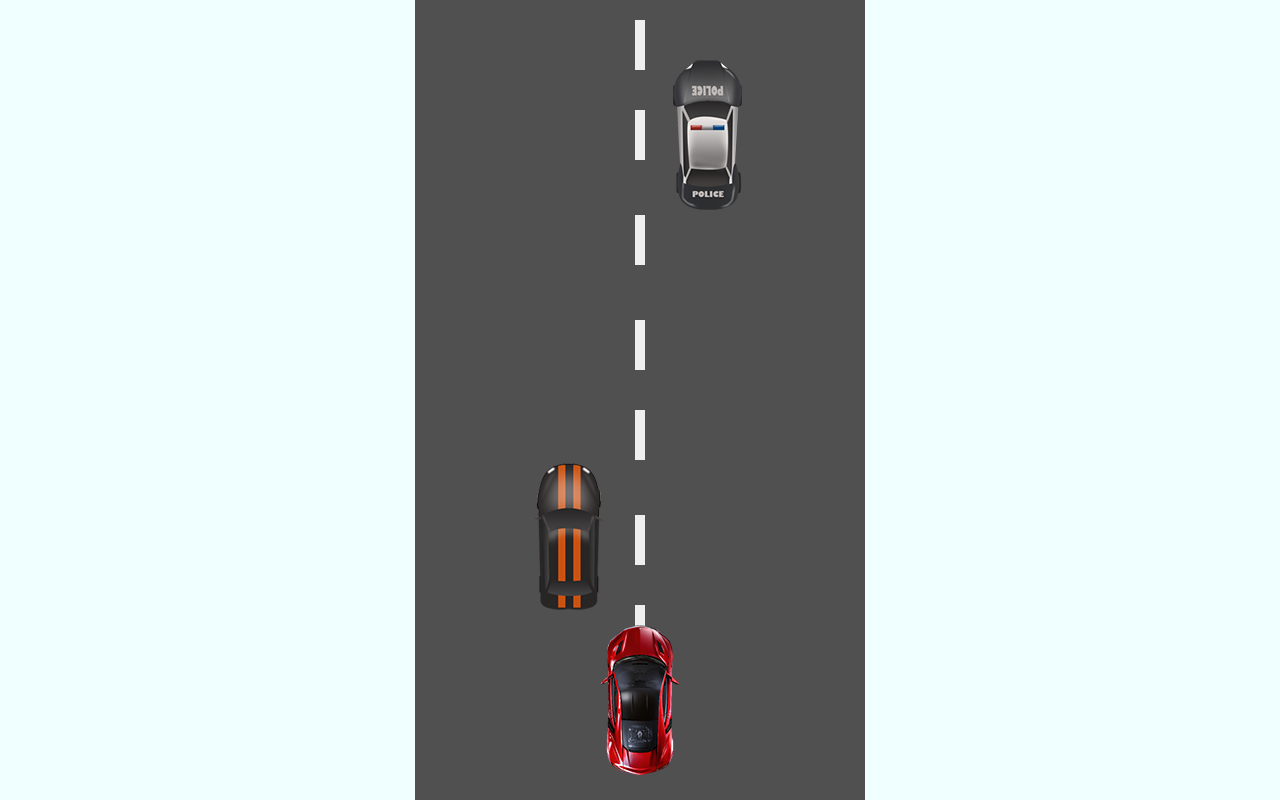
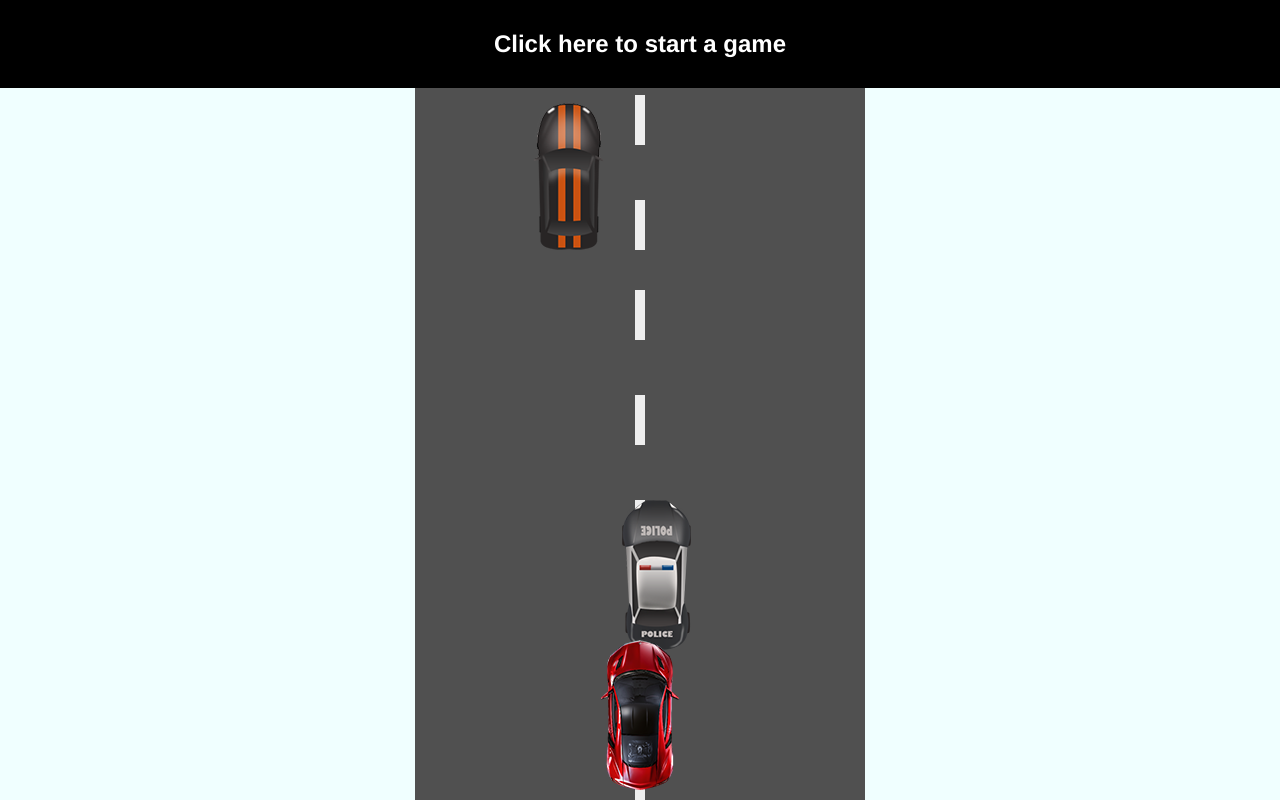
Before and after one commit to Maryan-Serpneviy/Need-for-JS, a website: page src/index.html in a window 1280 px wide. Both pictures are taken after a click on the element "Click here to start a game". Drawn offline with Linux system fonts and the light colour scheme.

Commit message:
Collisions and score implemented

```diff
--- a/src/assets/scss/_main.scss
+++ b/src/assets/scss/_main.scss
@@ -39,3 +39,33 @@ body {
     bottom: 25px;
     left: $road-width / 2 - 90 / 2;
 }
+
+.start {
+    position: absolute;
+    left: 0;
+    top: 0;
+    width: 100%;
+    margin: 0;
+    padding: 2rem 0;
+    text-align: center;
+    z-index: 10;
+    color: #fff;
+    font-size: 1.5rem;
+    background: black;
+    cursor: pointer;
+    font-weight: bold;
+}
+
+.score {
+    position: absolute;
+    top: 0;
+    left: 0;
+    width: 100%;
+    background: black;
+    padding: 1rem 0;
+    z-index: 10;
+    font-size: 1.5rem;
+    color: skyblue;
+    text-align: center;
+    font-weight: bold;
+}
--- a/src/index.js
+++ b/src/index.js
@@ -67,6 +67,18 @@ const moveRoad = () => {
 const moveOpponent = () => {
     const opponents = document.querySelectorAll('.opponent');
     opponents.forEach(opponent => {
+        const playerRect = player.getBoundingClientRect();
+        const opponentRect = opponent.getBoundingClientRect();
+
+        if (playerRect.top <= opponentRect.bottom &&
+            playerRect.right >= opponentRect.left &&
+            playerRect.left <= opponentRect.right &&
+            playerRect.bottom >= opponentRect.top) {
+                Setting.start = false;
+                start.classList.remove('hidden');
+                start.style.top = score.offsetHeight;
+        }
+
         opponent.y += Setting.speed / OPPONENT_SPEED;
         opponent.style.top = `${opponent.y}px`;
         if (opponent.y >= gameArea.offsetHeight) {
@@ -82,6 +94,8 @@ const randomOpponent = () => {
 
 const playGame = () => {
     if (Setting.start) {
+        Setting.score += Setting.speed;
+        score.innerHTML = 'Score<br>' + Setting.score;
         moveRoad();
         moveOpponent();
         if (Key.ArrowLeft && Setting.x > ROAD_PADDING_X) {
@@ -111,6 +125,7 @@ const startGame = () => {
     playMusic();
     start.classList.add('hidden');
     gameArea.classList.remove('hidden');
+    gameArea.innerHTML = '';
 
     for (let i = 0; i < getLinesAmount(LINE_LENGTH) + 1; i++) {
         const roadLine = document.createElement('div');
@@ -133,8 +148,14 @@ const startGame = () => {
         gameArea.appendChild(opponent);
     }
 
+    Setting.score = 0;
     Setting.start = true;
     gameArea.appendChild(player);
+
+    player.style.left = gameArea.offsetWidth / 2 - player.offsetWidth / 2;
+    player.style.top = 'auto';
+    player.style.bottom = '10px';
+
     Setting.x = player.offsetLeft;
     Setting.y = player.offsetTop;
 
```
Also changed, not shown: src/assets/scss/styles.css, 2 other files.
